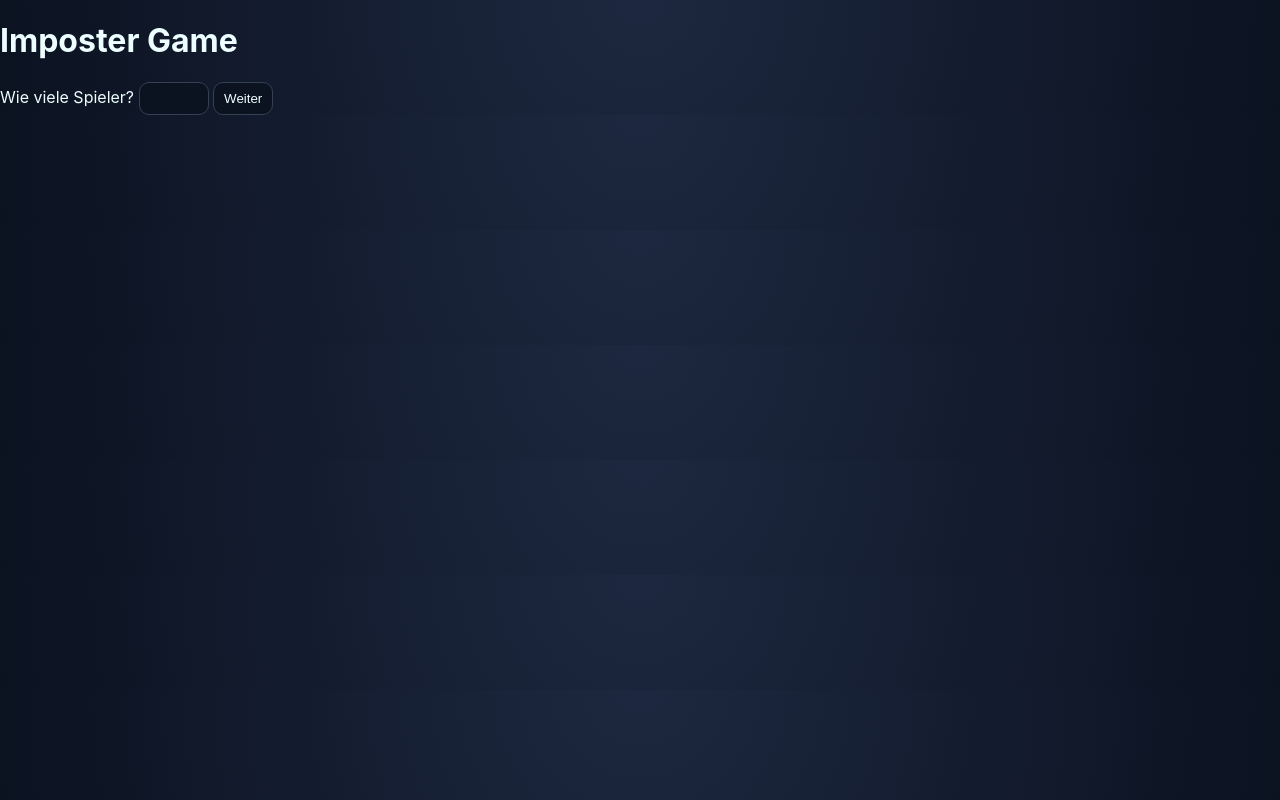
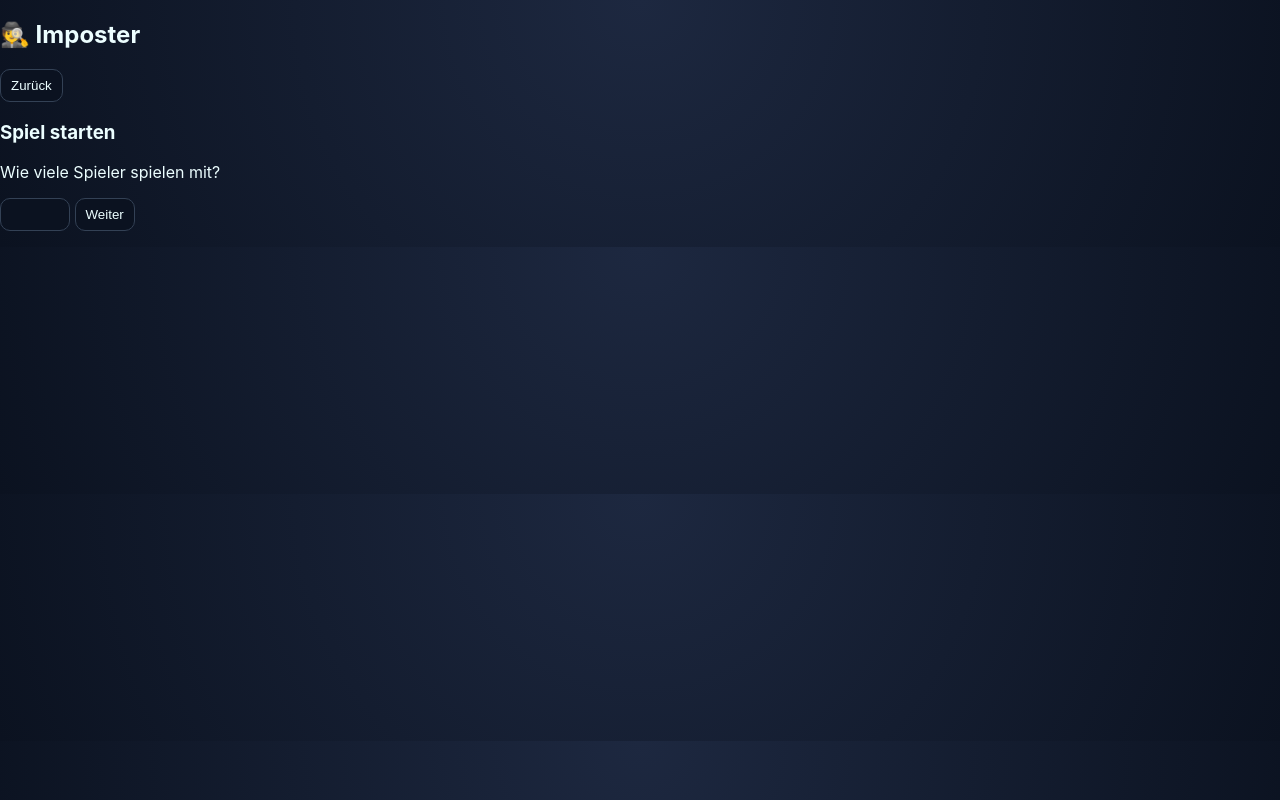
Before and after one commit to Fufi1925/KWJ2K3EOZ3WG5OTNS65R2RL7S4TLS5J3, a website: page public/imposter.html in a window 1280 px wide. Drawn offline with Linux system fonts and the light colour scheme; files that its build step writes are made by us from their sources.

Commit message:
Update imposter.html

```diff
--- a/public/imposter.html
+++ b/public/imposter.html
@@ -7,19 +7,34 @@
 </head>
 <body>
 
-<div class="container">
+<div class="page">
 
-<h1>Imposter Game</h1>
+  <div class="header">
+    <div class="header-left">
+      <h2>🕵️ Imposter</h2>
+    </div>
+    <button class="ghost" onclick="location.href='choose.html'">
+      Zurück
+    </button>
+  </div>
 
-<div id="setup">
-    <label>Wie viele Spieler?</label>
+  <div class="glass-card" id="setupCard">
+
+    <div class="section-header">
+      <h3>Spiel starten</h3>
+    </div>
+
+    <p class="subtitle">
+      Wie viele Spieler spielen mit?
+    </p>
+
     <input type="number" id="playerCount" min="3" max="20">
     <button onclick="createInputs()">Weiter</button>
-</div>
 
-<div id="nameInputs"></div>
+    <div id="nameInputs" style="margin-top:1rem;"></div>
+  </div>
 
-<div id="gameArea" style="display:none;"></div>
+  <div class="glass-card" id="gameCard" style="display:none;"></div>
 
 </div>
 
```
